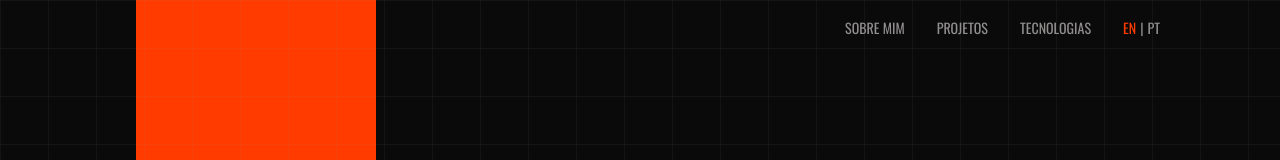
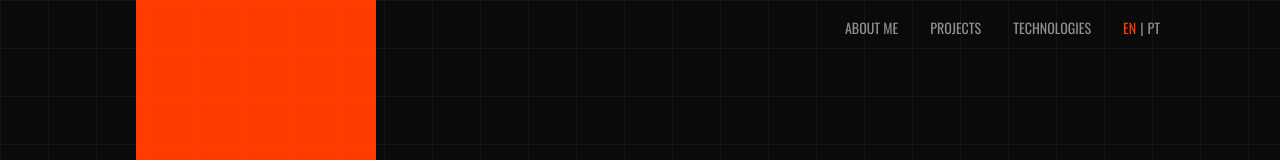
Before and after one commit to isabellatressino/portfolio, a React (Vite) app: page / in a window 1280 px wide. Shown: the top 160 px of the page. Built offline with nearby package versions, Linux system fonts and the light colour scheme.

Commit message:
Translate NavBar

```diff
--- a/src/components/layout/MobileMenu.jsx
+++ b/src/components/layout/MobileMenu.jsx
@@ -1,7 +1,11 @@
 import { motion } from "framer-motion";
 import LanguageToggle from "../utils/LanguageToggle";
+import { useTranslation } from "react-i18next";
 
 export default function MobileMenu({ onClose }) {
+
+    const { t } = useTranslation();
+
     return (
         <motion.div
             initial={{ y: "-100%" }}
@@ -18,9 +22,9 @@ export default function MobileMenu({ onClose }) {
             </button>
 
             <ul className="flex flex-col gap-10 text-3xl font-display uppercase text-end items-end">
-                <li onClick={onClose}><a href="#about">Sobre mim</a></li>
-                <li onClick={onClose}><a href="#projects">Projetos</a></li>
-                <li onClick={onClose}><a href="#tech">Tecnologias</a></li>
+                <li onClick={onClose}><a href="#about">{t("navbar.about")}</a></li>
+                <li onClick={onClose}><a href="#projects">{t("navbar.projects")}</a></li>
+                <li onClick={onClose}><a href="#tech">{t("navbar.tech")}</a></li>
                 <li>
                     <LanguageToggle className="text-3xl font-display" />
                 </li>
--- a/src/components/layout/NavBar.jsx
+++ b/src/components/layout/NavBar.jsx
@@ -3,10 +3,13 @@ import { AnimatePresence, motion } from "framer-motion";
 import MobileMenu from "./MobileMenu";
 import { NavItem } from "../utils/NavItem";
 import LanguageToggle from '../utils/LanguageToggle.jsx'
+import { useTranslation, Trans } from "react-i18next";
 
 export default function Navbar() {
     const [open, setOpen] = useState(false);
     const [scrolled, setScrolled] = useState(false);
+
+    const { t } = useTranslation();
 
     useEffect(() => {
         const onScroll = () => {
@@ -44,9 +47,9 @@ export default function Navbar() {
 
 
                     <ul className="hidden sm:flex gap-8 uppercase items-center text-sm font-display">
-                        <NavItem href="#about">Sobre mim</NavItem>
-                        <NavItem href="#projects">Projetos</NavItem>
-                        <NavItem href="#tech">Tecnologias</NavItem>
+                        <NavItem href="#about">{t("navbar.about")}</NavItem>
+                        <NavItem href="#projects">{t("navbar.projects")}</NavItem>
+                        <NavItem href="#tech">{t("navbar.tech")}</NavItem>
                         <LanguageToggle />
                     </ul>
 
@@ -54,7 +57,7 @@ export default function Navbar() {
                         onClick={() => setOpen(true)}
                         className="sm:hidden uppercase font-display text-base"
                     >
-                        Menu
+                        {t("navbar.menu")}
                     </button>
                 </div>
             </motion.nav>
--- a/src/locales/en.json
+++ b/src/locales/en.json
@@ -1,4 +1,10 @@
 {
+    "navbar": {
+        "about": "About me",
+        "projects": "Projects",
+        "tech": "Technologies",
+        "menu": "Menu"
+    },
     "hero": {
         "role": "Software Engineering Student",
         "firstName": "Isabella",
--- a/src/locales/pt.json
+++ b/src/locales/pt.json
@@ -1,4 +1,10 @@
 {
+    "navbar": {
+        "about": "Sobre mim",
+        "projects": "Projetos",
+        "tech": "Tecnologias",
+        "menu": "Menu"
+    },
     "hero": {
         "role": "Estudante de Engenharia de Software",
         "firstName": "Isabella",
```
